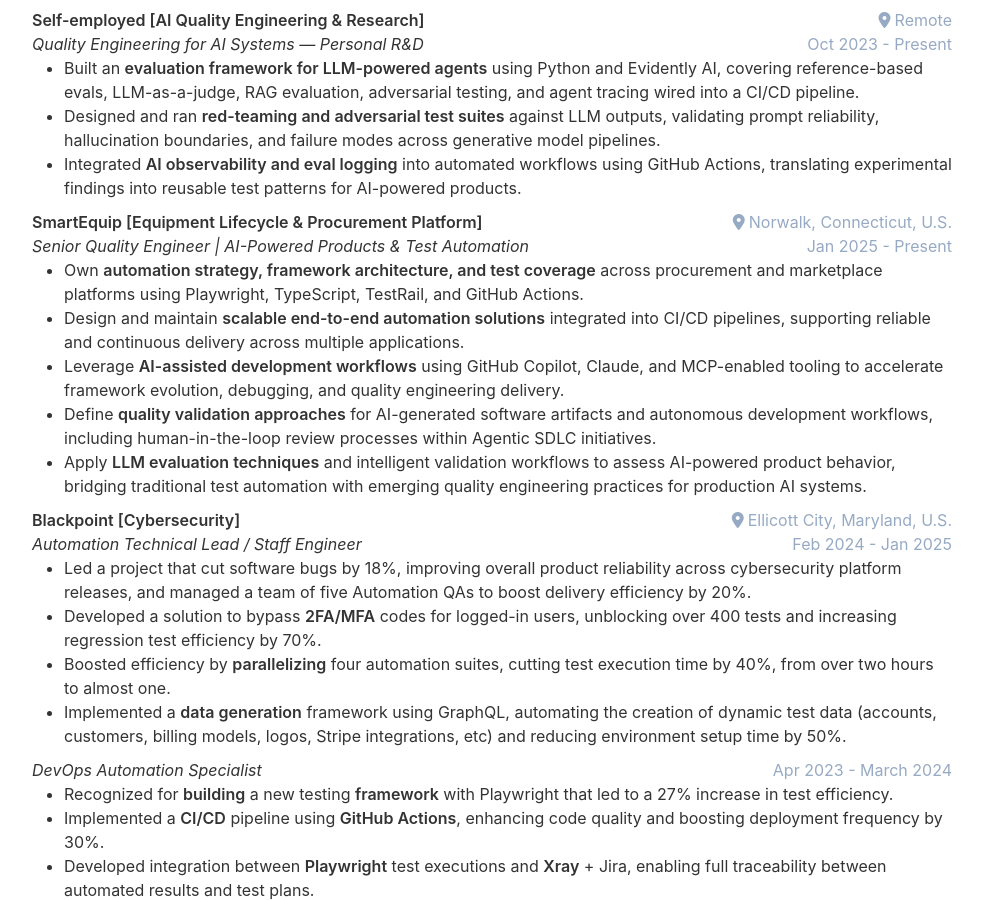
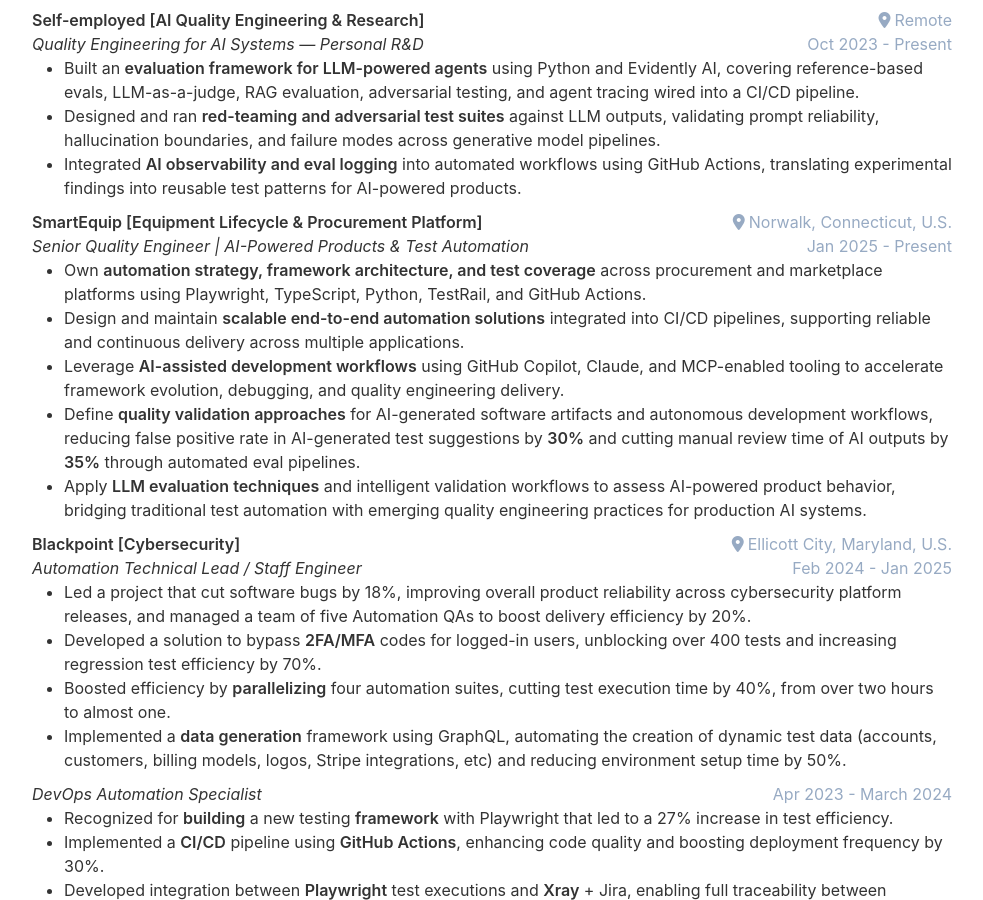
Before and after one commit to cvera08/full-resume, a Jekyll site: the page built from index.html, in a window 1280 px wide and 900 px high, scrolled down 2395 px. Shown: the whole window, without its empty margins (148-1131 px from the left). Built offline with Jekyll 4.4.1, drawn with Linux system fonts in a browser that asks for light colours.

Commit message:
feat(cv): add Python and quantified metrics to SmartEquip bullets

```diff
--- a/_data/data.yml
+++ b/_data/data.yml
@@ -134,10 +134,10 @@ experience:
       role: Senior Quality Engineer | AI-Powered Products & Test Automation
       location: Norwalk, Connecticut, U.S.
       description: |
-        - Own **automation strategy, framework architecture, and test coverage** across procurement and marketplace platforms using Playwright, TypeScript, TestRail, and GitHub Actions.
+        - Own **automation strategy, framework architecture, and test coverage** across procurement and marketplace platforms using Playwright, TypeScript, Python, TestRail, and GitHub Actions.
         - Design and maintain **scalable end-to-end automation solutions** integrated into CI/CD pipelines, supporting reliable and continuous delivery across multiple applications.
         - Leverage **AI-assisted development workflows** using GitHub Copilot, Claude, and MCP-enabled tooling to accelerate framework evolution, debugging, and quality engineering delivery.
-        - Define **quality validation approaches** for AI-generated software artifacts and autonomous development workflows, including human-in-the-loop review processes within Agentic SDLC initiatives.
+        - Define **quality validation approaches** for AI-generated software artifacts and autonomous development workflows, reducing false positive rate in AI-generated test suggestions by **30%** and cutting manual review time of AI outputs by **35%** through automated eval pipelines.
         - Apply **LLM evaluation techniques** and intelligent validation workflows to assess AI-powered product behavior, bridging traditional test automation with emerging quality engineering practices for production AI systems.
     - company: Blackpoint [Cybersecurity]
       date: Feb 2024 - Jan 2025
```
